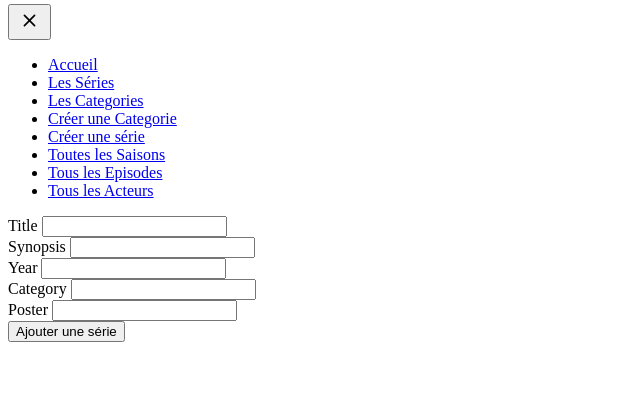
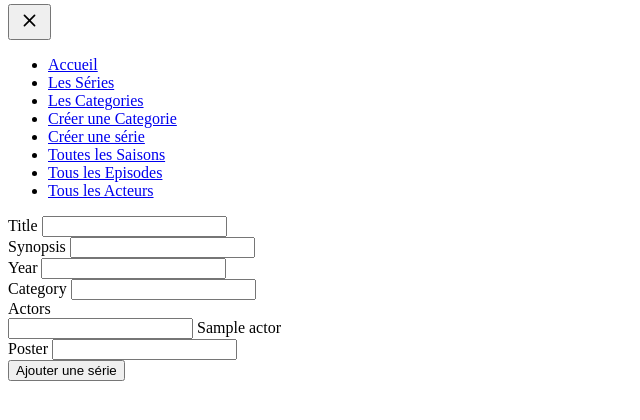
Before and after one commit to eric-pat/wild-series, a Symfony app: template templates/program/new.html.twig in a window 1280 px wide. Shown: the part 250-670 px from the top of the page, without its empty margins (0-640 px from the left). Run offline with Twig, Linux system fonts and the light colour scheme; the template is opened without the code that fills it: most values are stand-ins (such as "Sample title", 1, 10 or a date in 2020); form fields are guessed from the names that the template uses; some libraries are stand-ins or nearby versions.

Commit message:
end quetes 19

```diff
--- a/templates/program/new.html.twig
+++ b/templates/program/new.html.twig
@@ -1,7 +1,8 @@
 {% extends "base.html.twig" %}
 
 {% block body %}
-    <div class="d-flex justify-content-center my-5">
+    <section class="d-flex justify-content-center">
+    <div class=" my-5 col-md-6">
         {{ form_start(form) }}
         <div class="form-group mb-3">
             {{ form_label(form.title) }}
@@ -30,10 +31,24 @@
             {{ form_widget(form.category, {'attr': {'class': 'form-control'}}) }}
         </div>
         <div class="form-group mb-3">
+            {{ form_label(form.actors) }}
+            <div class="row">
+                {% for actor in form.actors %}
+                    <div class="col-md-4">
+                        <div class="form-check">
+                            {{ form_widget(actor, {'attr': {'class': 'form-check-input'}}) }}
+                            {{ form_label(actor, null, {'label_attr': {'class': 'form-check-label'}}) }}
+                        </div>
+                    </div>
+                {% endfor %}
+            </div>
+        </div>
+        <div class="form-group mb-5">
             {{ form_label(form.poster) }}
             {{ form_widget(form.poster, {'attr': {'class': 'form-control-file'}}) }}
         </div>
         <button type="submit" class="btn btn-return">Ajouter une série</button>
         {{ form_end(form) }}
     </div>
+    </section>
 {% endblock %}
```
Also changed, not shown: src/Form/ProgramType.php (+11 -1 lines).
